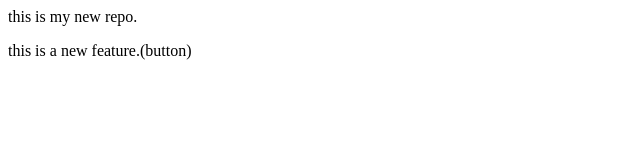
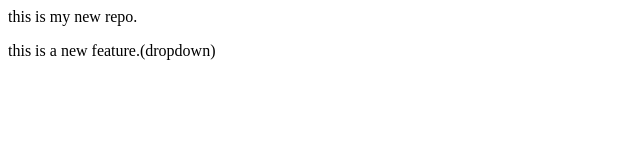
Before and after one commit to Evaliuna/localrepo, a plain HTML site: page index.html in a window 1280 px wide. Shown: the full height of the page, 0-640 px from the left. Drawn offline with Linux system fonts and the light colour scheme.

Commit message:
Add update

```diff
--- a/index.html
+++ b/index.html
@@ -1,2 +1,2 @@
 <p>this is my new repo.</p>
-<p>this is a new feature.(button)</p>
+<p>this is a new feature.(dropdown)</p>
```
